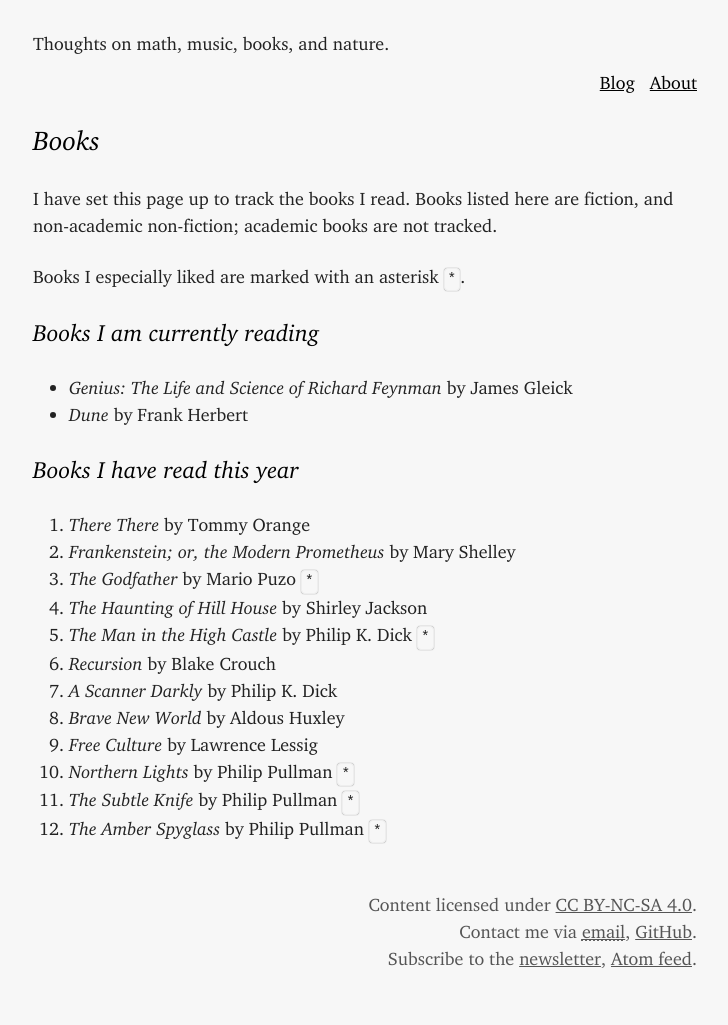
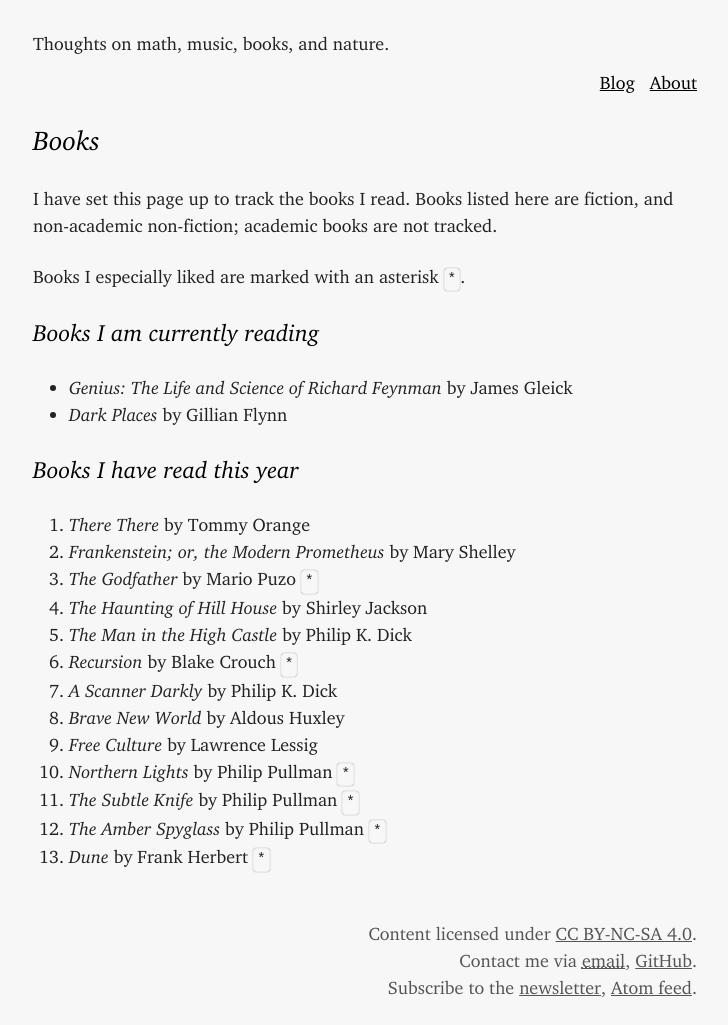
Before and after one commit to LeonardoGoller/LeonardoGoller.github.io, a Jekyll site: the page built from books.markdown, in a window 1280 px wide. Shown: the whole page, without its empty margins (275-1003 px from the left). Built offline with Jekyll 4.4.1, drawn with Linux system fonts in a browser that asks for light colours; comment, search, counter and statistics services are not loaded; before the commit the page ends 996 px from its top, so only the background shows below that.

```diff
--- a/_config.yml
+++ b/_config.yml
@@ -34,8 +34,8 @@ currentbooks:
   - title: "Genius: The Life and Science of Richard Feynman"
     author: James Gleick
 
-  - title: Dune
-    author: Frank Herbert
+  - title: Dark Places
+    author: Gillian Flynn
 
 
 # Build settings
--- a/books.markdown
+++ b/books.markdown
@@ -25,11 +25,12 @@ Books I especially liked are marked with an asterisk  `*`.
 2. _Frankenstein; or, the Modern Prometheus_ by Mary Shelley
 3. _The Godfather_ by Mario Puzo `*`
 4. _The Haunting of Hill House_ by Shirley Jackson
-5. _The Man in the High Castle_ by Philip K. Dick `*`
-6. _Recursion_ by Blake Crouch
+5. _The Man in the High Castle_ by Philip K. Dick
+6. _Recursion_ by Blake Crouch `*`
 7. _A Scanner Darkly_ by Philip K. Dick
 8. _Brave New World_ by Aldous Huxley
 9. _Free Culture_ by Lawrence Lessig
 10. _Northern Lights_ by Philip Pullman `*`
 11. _The Subtle Knife_ by Philip Pullman `*`
 12. _The Amber Spyglass_ by Philip Pullman `*`
+13. _Dune_ by Frank Herbert `*`
```
